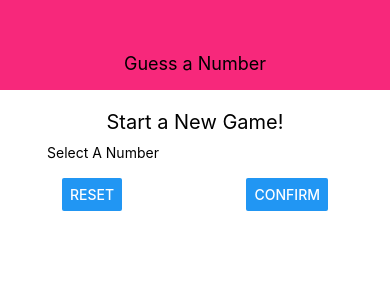
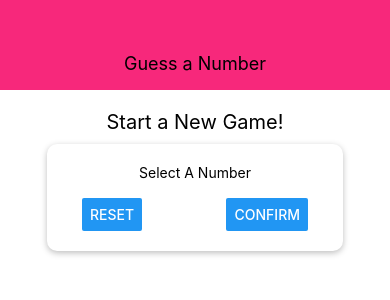
Before and after one commit to jose-Abel/guessTheNumber, a React Native app: screen / in a window 390 px wide. Shown: the top 300 px of the page. Built offline with nearby package versions, Linux system fonts and the light colour scheme.

Commit message:
Add styling to the input and button from StartGameScreen file

```diff
--- a/screens/StartGameScreen.js
+++ b/screens/StartGameScreen.js
@@ -34,7 +34,16 @@ const styles = StyleSheet.create({
     },
     inputContainer: {
         width: 300,
-        maxWidth: '80%'
+        maxWidth: '80%',
+        alignItems: 'center',
+        shadowColor: 'black',
+        shadowOffset: { width: 0, height: 2},
+        shadowRadius: 6,
+        shadowOpacity: 0.26,
+        backgroundColor: 'white',
+        elevation: 8,
+        padding: 20,
+        borderRadius: 10
     },
     buttonContainer: {
         flexDirection: 'row',
```
